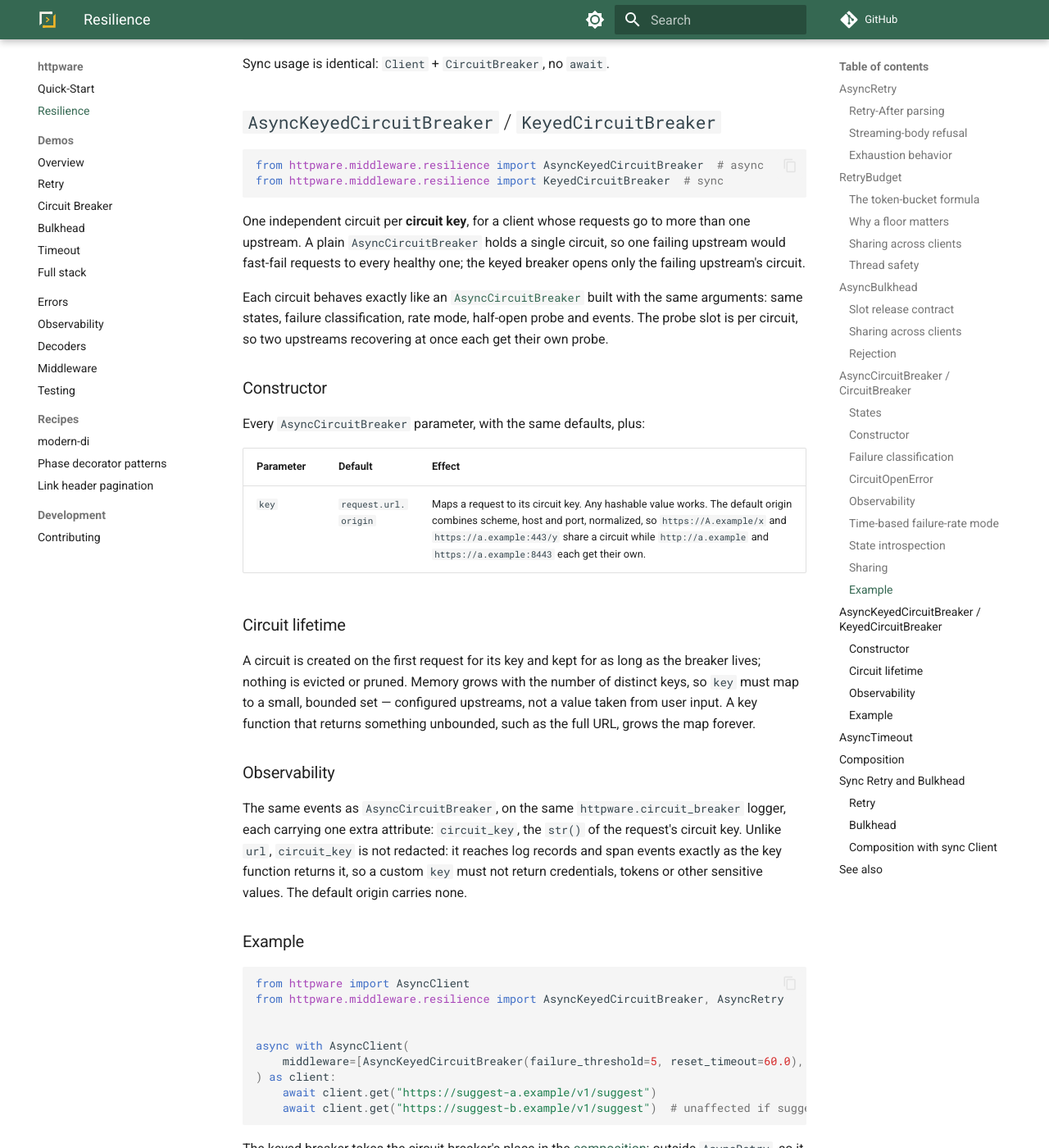
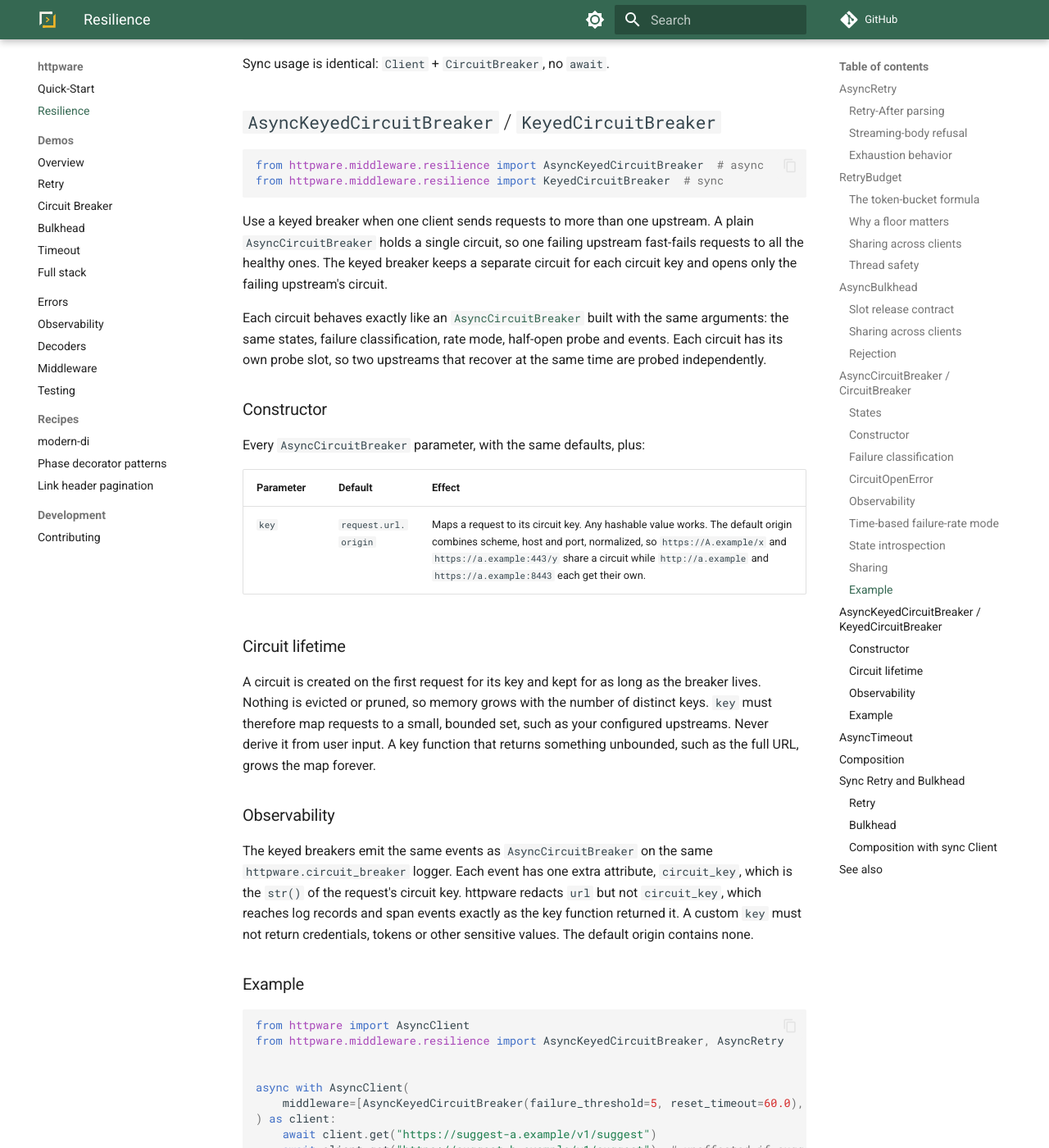
Before and after one commit to modern-python/httpware, an MkDocs documentation site: the page built from docs/resilience.md, in a window 1280 px wide and 1400 px high, scrolled down 8340 px. Shown: the whole window at 82% size. Built offline with MkDocs 1.6.1 and Material for MkDocs 9.7.7, drawn with Linux system fonts in a browser that asks for light colours; comment, search, counter and statistics services are not loaded; some of the changed text lies outside the part shown.

Commit message:
docs: tighten the keyed circuit breaker section

````diff
--- a/docs/resilience.md
+++ b/docs/resilience.md
@@ -261,9 +261,9 @@ from httpware.middleware.resilience import AsyncKeyedCircuitBreaker  # async
 from httpware.middleware.resilience import KeyedCircuitBreaker  # sync
 ```
 
-One independent circuit per **circuit key**, for a client whose requests go to more than one upstream. A plain `AsyncCircuitBreaker` holds a single circuit, so one failing upstream would fast-fail requests to every healthy one; the keyed breaker opens only the failing upstream's circuit.
+Use a keyed breaker when one client sends requests to more than one upstream. A plain `AsyncCircuitBreaker` holds a single circuit, so one failing upstream fast-fails requests to all the healthy ones. The keyed breaker keeps a separate circuit for each circuit key and opens only the failing upstream's circuit.
 
-Each circuit behaves exactly like an [`AsyncCircuitBreaker`](#asynccircuitbreaker-circuitbreaker) built with the same arguments: same states, failure classification, rate mode, half-open probe and events. The probe slot is per circuit, so two upstreams recovering at once each get their own probe.
+Each circuit behaves exactly like an [`AsyncCircuitBreaker`](#asynccircuitbreaker-circuitbreaker) built with the same arguments: the same states, failure classification, rate mode, half-open probe and events. Each circuit has its own probe slot, so two upstreams that recover at the same time are probed independently.
 
 ### Constructor
 
@@ -275,11 +275,11 @@ Every `AsyncCircuitBreaker` parameter, with the same defaults, plus:
 
 ### Circuit lifetime
 
-A circuit is created on the first request for its key and kept for as long as the breaker lives; nothing is evicted or pruned. Memory grows with the number of distinct keys, so `key` must map to a small, bounded set — configured upstreams, not a value taken from user input. A key function that returns something unbounded, such as the full URL, grows the map forever.
+A circuit is created on the first request for its key and kept for as long as the breaker lives. Nothing is evicted or pruned, so memory grows with the number of distinct keys. `key` must therefore map requests to a small, bounded set, such as your configured upstreams. Never derive it from user input. A key function that returns something unbounded, such as the full URL, grows the map forever.
 
 ### Observability
 
-The same events as `AsyncCircuitBreaker`, on the same `httpware.circuit_breaker` logger, each carrying one extra attribute: `circuit_key`, the `str()` of the request's circuit key. Unlike `url`, `circuit_key` is not redacted: it reaches log records and span events exactly as the key function returns it, so a custom `key` must not return credentials, tokens or other sensitive values. The default origin carries none.
+The keyed breakers emit the same events as `AsyncCircuitBreaker` on the same `httpware.circuit_breaker` logger. Each event has one extra attribute, `circuit_key`, which is the `str()` of the request's circuit key. httpware redacts `url` but not `circuit_key`, which reaches log records and span events exactly as the key function returned it. A custom `key` must not return credentials, tokens or other sensitive values. The default origin contains none.
 
 ### Example
 
@@ -295,7 +295,7 @@ async with AsyncClient(
     await client.get("https://suggest-b.example/v1/suggest")  # unaffected if suggest-a is down
 ```
 
-The keyed breaker takes the circuit breaker's place in the [composition](#composition): outside `AsyncRetry`, so it counts one outcome per retry sequence. Sync usage is identical: `Client` + `KeyedCircuitBreaker`, no `await`.
+In the [composition](#composition), the keyed breaker goes where the circuit breaker goes. It sits outside `AsyncRetry` and counts one outcome per retry sequence. Sync usage is identical: `Client` + `KeyedCircuitBreaker`, no `await`.
 
 ## `AsyncTimeout`
 
````
